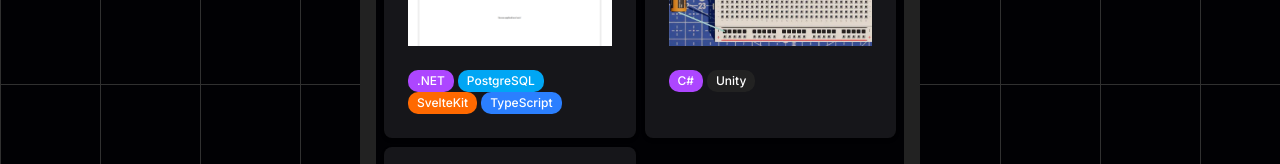
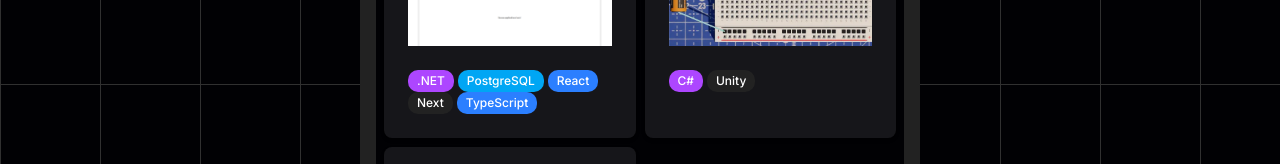
Before and after one commit to twitocode/Portfolio, a SvelteKit app: page /projects in a window 1280 px wide. Shown: the part 516-680 px from the top of the page. Built offline with nearby package versions, Linux system fonts and the light colour scheme; a web font is replaced by a local one; what tailwind-hamburgers would draw is missing.

Commit message:
added react as skill and replaced svelte in serene with react

```diff
--- a/src/routes/projects/+page.svelte
+++ b/src/routes/projects/+page.svelte
@@ -14,7 +14,8 @@
 			stack: [
 				{ tag: '.NET', colour: 'purple' },
 				{ tag: 'PostgreSQL', colour: 'sky' },
-				{ tag: 'SvelteKit', colour: 'orange' },
+				{ tag: 'React', colour: 'blue' },
+        { tag: "Next", colour: "black"},
 				{ tag: 'TypeScript', colour: 'blue' }
 			],
 			links: [
--- a/src/routes/skills/+page.svelte
+++ b/src/routes/skills/+page.svelte
@@ -11,7 +11,8 @@
 				{ tag: 'C#', colour: 'purple' },
 				{ tag: '.NET', colour: 'purple' },
 				{ tag: 'TypeScript', colour: 'blue' },
-				{ tag: 'Svelte', colour: 'orange' }
+				{ tag: 'Svelte', colour: 'orange' },
+				{ tag: 'React', colour: 'blue' }
 			]
 		}
 	]);
```
